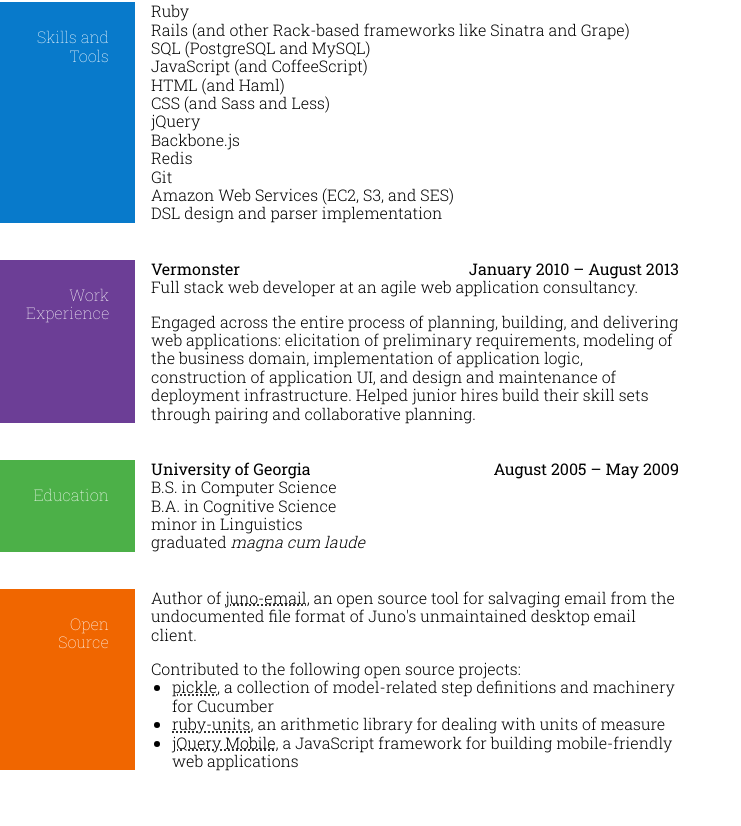
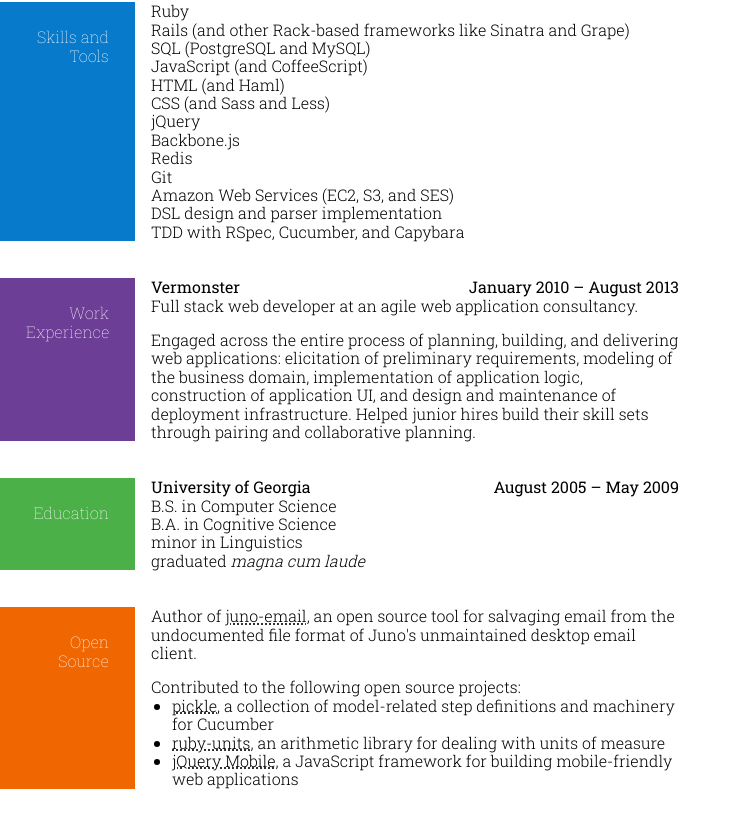
Before and after one commit to hynkle/resume, a website: page src/resume.jade in a window 1280 px wide. Shown: the part 90-916 px from the top of the page, without its empty margins (0-741 px from the left). Drawn offline with nearby package versions, Linux system fonts and the light colour scheme; files that its build step writes are made by us from their sources.

Commit message:
add TDD to skills

```diff
--- a/src/resume.jade
+++ b/src/resume.jade
@@ -25,6 +25,7 @@
           li Git
           li Amazon Web Services (EC2, S3, and SES)
           li DSL design and parser implementation
+          li TDD with RSpec, Cucumber, and Capybara
 
     section
       h2.purple Work Experience
```
